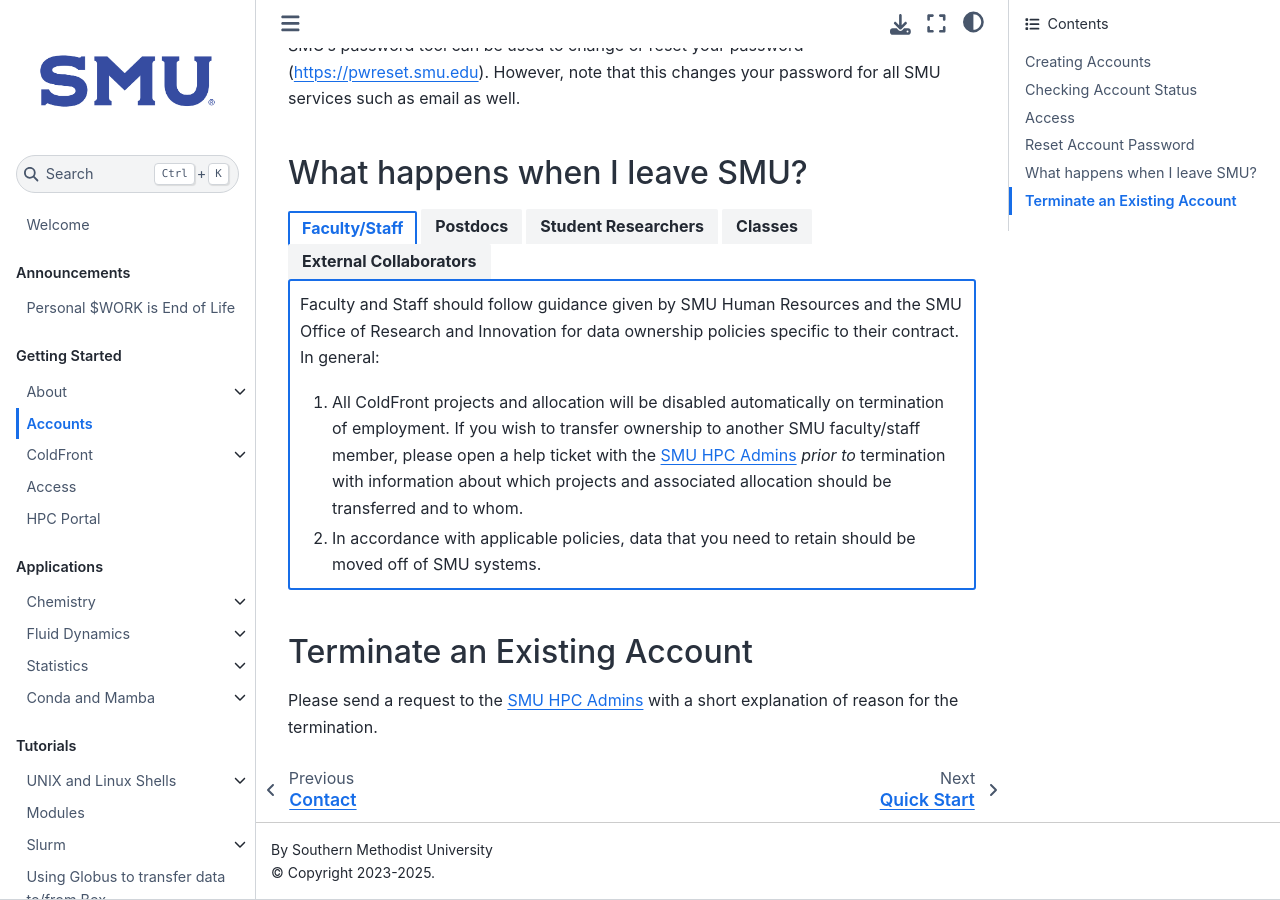
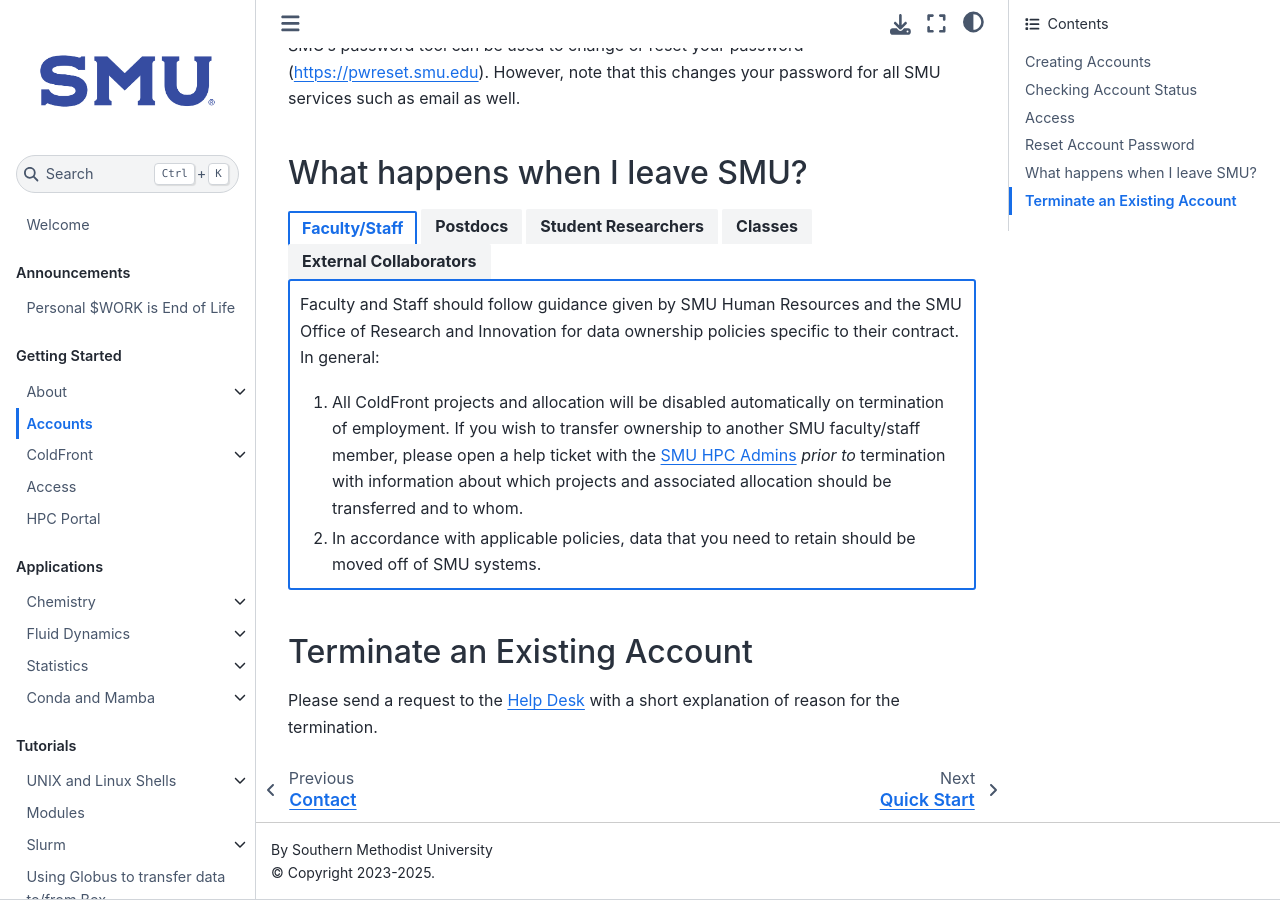
Before and after one commit to SouthernMethodistUniversity/hpc_docs, a Jupyter Book: the page built from docs/accounts.md, in a window 1280 px wide and 900 px high, scrolled down 2061 px. Built offline with Jupyter Book 1.0.4 settings and Sphinx 7.4.7 and the Sphinx Book theme 1.1.4, drawn with Linux system fonts in a browser that asks for light colours; some of the changed lines change nothing that is shown.

Commit message:
Update accounts.md
change sponsored account info

````diff
--- a/docs/accounts.md
+++ b/docs/accounts.md
@@ -204,8 +204,11 @@
    back up files off of the HPC systems.
 ```
 ```{tab-item} External Collaborators
-1. SMU Sponsored accounts are renewed yearly and managed by Parking and ID Services. If you lose access, but
-   believe you should not have, please first check that you have an active Sponsored Account.
+1. An active SMU sponsored account with appropriate credentials is required for external collaborators using HPC resources.
+   The HPC support teams are not involved with the process of creating or modifying sponsored accounts.
+   SMU sponsored accounts are required to be renewed yearly by the sponsoring faculty member.
+   When a sponsored account expires or is revoked, the user will lose all HPC access and a sponsored account
+   must be re-established before HPC accounts can be re-enabled.
 2. If you are disaffiliating with SMU, please make sure your faculty/staff sponsor has access to any files in a
    ColdFront storage allocation. Sponsors will not be given access to your \$HOME or \$SCRATCH directory once
    your account is terminated.
@@ -214,6 +217,5 @@
 
 ## Terminate an Existing Account
 
-Please send a request to the [SMU HPC
-Admins](mailto:help@smu.edu?subject=[HPC]) with a short explanation of
+Please send a request to the [Help Desk](mailto:help@smu.edu?subject=[HPC]) with a short explanation of
 reason for the termination.
````
